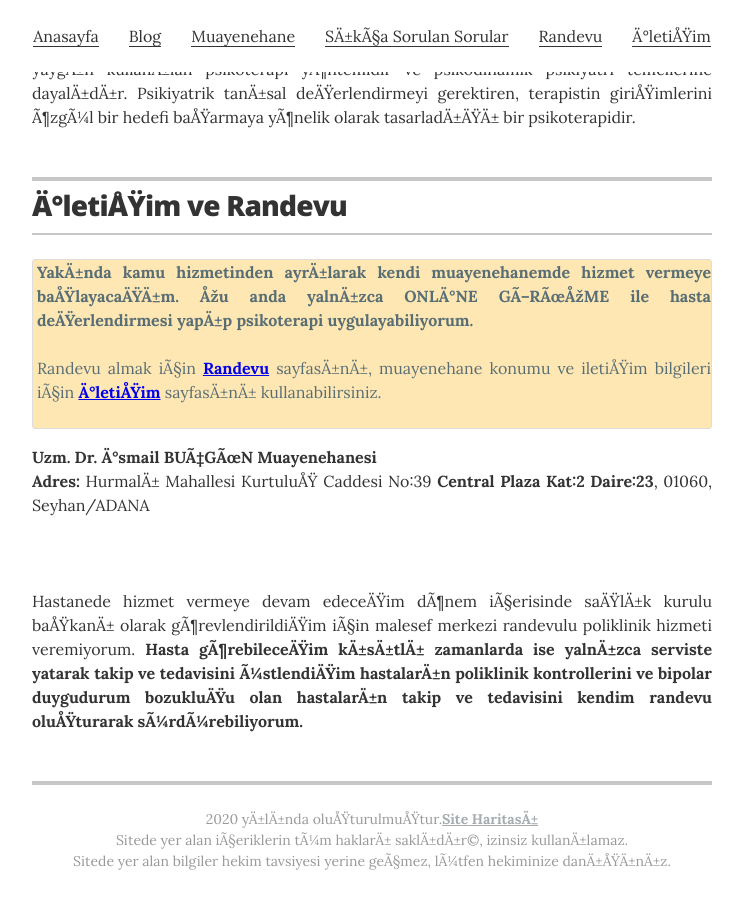
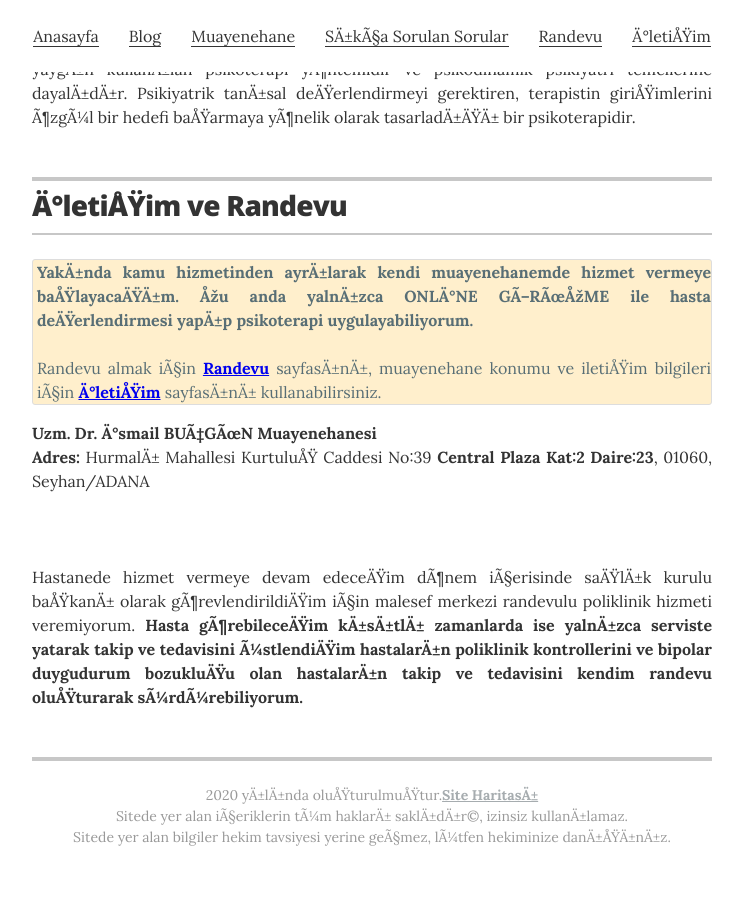
Before and after one commit to ibucgun/ibucgun.github.io, a Jekyll site: the page built from index.html, in a window 1280 px wide and 900 px high, scrolled down 2995 px. Shown: the whole window, without its empty margins (268-1011 px from the left). Built offline with Jekyll 4.4.1, drawn with Linux system fonts in a browser that asks for light colours.

Commit message:
Update resume.html

```diff
--- a/_layouts/resume.html
+++ b/_layouts/resume.html
@@ -133,9 +133,9 @@
         </header>
 
         <div class="resume-item">
-          <p style="text-align: justify;color: #586e75; border: 01px solid #dddddd; border-radius: 03px; background-color: #FFE7B4; padding-left: 4px; ">
+          <p style="text-align: justify;color: #586e75; border: 01px solid #dddddd; border-radius: 03px; background-color: #FFEFCC; padding-left: 4px; ">
 		  <b>Yakında kamu hizmetinden ayrılarak kendi muayenehanemde hizmet vermeye başlayacağım. Şu anda <b>yalnızca ONLİNE GÖRÜŞME</b> ile hasta değerlendirmesi yapıp psikoterapi uygulayabiliyorum.</b><br><br>
-		  Randevu almak için <b><a href="/randevu" title="Randevu Al">Randevu</a></b> sayfasını, muayenehane konumu ve iletişim bilgileri için <b><a href="/iletisim" title="Konum ve İletişim Bilgileri">İletişim</a></b> sayfasını kullanabilirsiniz.<br><br>
+		  Randevu almak için <b><a href="/randevu" title="Randevu Al">Randevu</a></b> sayfasını, muayenehane konumu ve iletişim bilgileri için <b><a href="/iletisim" title="Konum ve İletişim Bilgileri">İletişim</a></b> sayfasını kullanabilirsiniz.
 		  </p>
 		  <p style="text-align: justify">
 		  <b>Uzm. Dr. İsmail BUÇGÜN Muayenehanesi</b><br>
```
